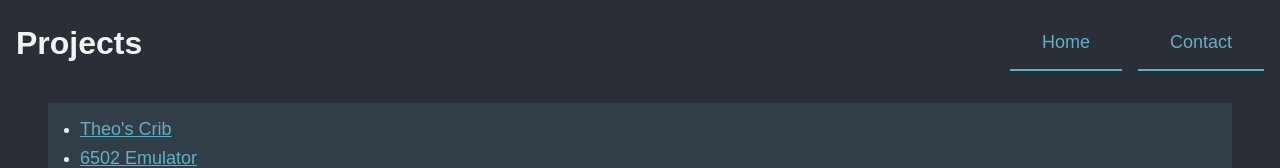
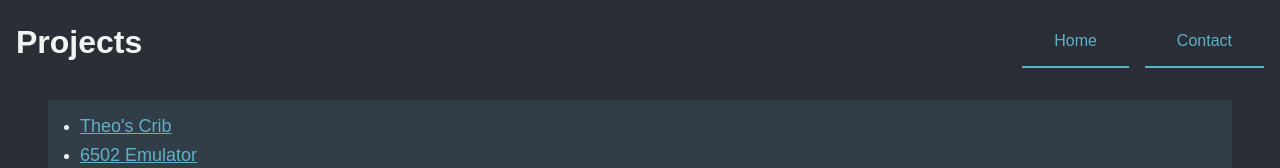
Before and after one commit to I-Am-Dench/tcfriedrich, a plain HTML site: page projects/index.html in a window 1280 px wide. Shown: the top 168 px of the page. Drawn offline with Linux system fonts and the light colour scheme.

Commit message:
Fixed nav changing font size between home and projects

```diff
--- a/public/styles/projects.css
+++ b/public/styles/projects.css
@@ -11,6 +11,6 @@
     white-space: nowrap;
 }
 
-li a {
+section li a {
     font-size: 18px;
 }
```
